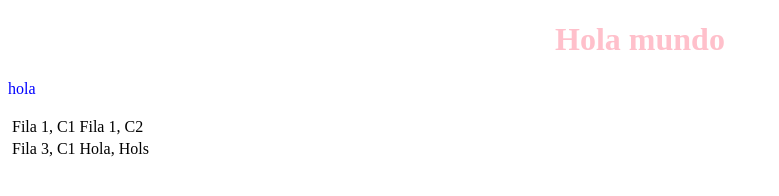
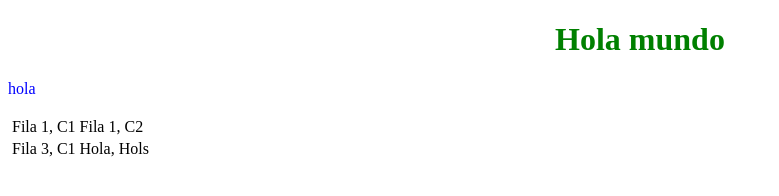
Before and after one commit to ValeMontano/REPO-TIC-2-739176, a plain HTML site: page index.html in a window 1280 px wide. Shown: the whole page, without its empty margins (0-779 px from the left). Drawn offline with Linux system fonts and the light colour scheme.

Commit message:
Update style.css

```diff
--- a/style.css
+++ b/style.css
@@ -1,6 +1,6 @@
 h1
 {
-    color: pink;
+    color: green;
     text-align: center;
 }
 p{
```
